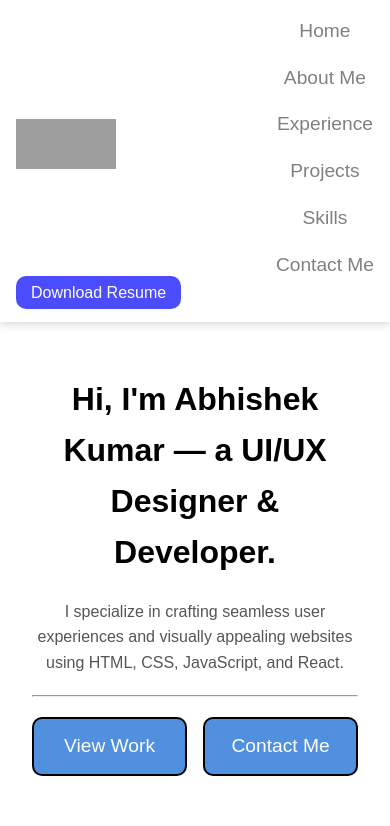
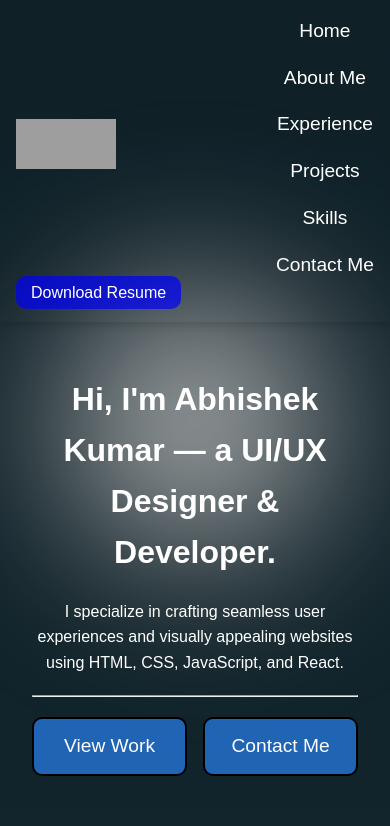
Before and after one commit to Abhishekkumar2004/Portfolio, a React (Vite) app: page / in a window 390 px wide. Shown: the top 826 px of the page. Built offline with nearby package versions, Linux system fonts and the light colour scheme; grey boxes are pictures that could not be loaded.

Commit message:
Initial commit

```diff
--- a/package.json
+++ b/package.json
@@ -12,7 +12,9 @@
   "dependencies": {
     "aos": "^3.0.0-beta.6",
     "react": "^19.1.1",
-    "react-dom": "^19.1.1"
+    "react-dom": "^19.1.1",
+    "three": "^0.180.0",
+    "vanta": "^0.5.24"
   },
   "devDependencies": {
     "@eslint/js": "^9.33.0",
--- a/src/App.jsx
+++ b/src/App.jsx
@@ -10,6 +10,7 @@ import Projects from "./components/Projects";
 import Skills from "./components/Skills";
 import Contact from "./components/Contact";
 import Footer from "./components/Footer";
+import Background from "./components/background/BackgroundGlow";
 
 function App() {
   useEffect(() => {
@@ -21,6 +22,7 @@ function App() {
 
   return (
     <div className="container">
+      <Background />
       <Header />
       <main id="home">
         <Hero />
--- a/src/components/Contact.jsx
+++ b/src/components/Contact.jsx
@@ -115,6 +115,7 @@ const Contact = () => {
               value={formData.name}
               onChange={handleChange}
               required
+              autoComplete="name"
             />
 
             <label htmlFor="email">E-Mail:</label>
@@ -125,6 +126,7 @@ const Contact = () => {
               value={formData.email}
               onChange={handleChange}
               required
+              autoComplete="email"
             />
 
             <label htmlFor="phone">Phone:</label>
@@ -135,6 +137,7 @@ const Contact = () => {
               value={formData.phone}
               onChange={handleChange}
               required
+              autoComplete="phone"
             />
 
             <label htmlFor="address">Address:</label>
@@ -145,6 +148,7 @@ const Contact = () => {
               value={formData.address}
               onChange={handleChange}
               required
+              autoComplete="address"
             />
 
             <label htmlFor="query">Query:</label>
@@ -154,6 +158,7 @@ const Contact = () => {
               value={formData.query}
               onChange={handleChange}
               required
+              autoComplete="query"
             ></textarea>
 
             <button
--- /dev/null
+++ b/src/components/background/BackgroundGlow.css
@@ -0,0 +1,15 @@
+.background-glow {
+    position: fixed;
+    top: 0;
+    left: 0;
+    width: 400px;
+    height: 400px;
+    border-radius: 50%;
+    background-image: radial-gradient(circle farthest-corner at 50% 50%,
+            #bbb 10%,
+            transparent 70%);
+    filter: blur(70px);
+    pointer-events: none;
+    z-index: -1;
+    transform: translate3d(50vw, 50vh, 0);
+}
--- /dev/null
+++ b/src/components/background/BackgroundGlow.jsx
@@ -0,0 +1,43 @@
+import React, { useEffect, useRef } from "react";
+import "../background/BackgroundGlow.css"; // import your CSS
+
+const BackgroundGlow = () => {
+  const glowRef = useRef(null);
+
+  useEffect(() => {
+    const glow = glowRef.current;
+    if (!glow) return;
+
+    let targetX = window.innerWidth / 2;
+    let targetY = window.innerHeight / 2;
+    let currentX = targetX;
+    let currentY = targetY;
+
+    const handleMouseMove = (e) => {
+      targetX = e.clientX;
+      targetY = e.clientY;
+    };
+
+    const animate = () => {
+      currentX += (targetX - currentX) * 0.1;
+      currentY += (targetY - currentY) * 0.1;
+
+      // Center the glow
+      glow.style.transform = `translate3d(${currentX - 200}px, ${
+        currentY - 200
+      }px, 0)`;
+      // 200 = half the width/height
+
+      requestAnimationFrame(animate);
+    };
+
+    document.addEventListener("mousemove", handleMouseMove);
+    animate();
+
+    return () => document.removeEventListener("mousemove", handleMouseMove);
+  }, []);
+
+  return <div className="background-glow" ref={glowRef}></div>;
+};
+
+export default BackgroundGlow;
--- a/src/index.css
+++ b/src/index.css
@@ -14,6 +14,8 @@ body {
     width: 100%;
     font-family: Arial, sans-serif;
     line-height: 1.6;
+    background: linear-gradient(#0f2027, #203a43, #2c5364);
+    color: white;
 }
 
 /*---------------NavBar---------------------*/
@@ -32,6 +34,7 @@ nav {
 .logo a img {
     height: 50px;
     width: 100px;
+    color: white;
 }
 
 .navItem ul {
@@ -49,7 +52,7 @@ nav {
 .navItem ul li a {
     text-decoration: none;
     font-size: 1.2rem;
-    color: gray;
+    color: white;
     transition: color 0.3s;
 }
 
@@ -101,7 +104,7 @@ main {
 .mainLeft p {
     font-size: 1.2rem;
     margin-top: 20px;
-    color: #555;
+    color: white;
 }
 
 hr {
@@ -152,8 +155,9 @@ hr {
 .mainRight img {
     max-width: 100%;
     height: 420px;
-    transition: all 0.5s ease;
     border-radius: 20px;
+    transition: all 1s ease-out;
+    box-shadow: 10px 10px 10px 0.5;
 }
 
 .mainRight img:hover {
@@ -208,7 +212,6 @@ hr {
 .experienceSection h2 {
     font-size: 2rem;
     font-weight: bold;
-    color: #333;
     margin-bottom: 30px;
 }
 
@@ -218,7 +221,7 @@ hr {
     gap: 2rem;
     margin-bottom: 30px;
     flex-wrap: wrap;
-    background: #f9f9f9;
+    background: linear-gradient(#232526, #414345);
     padding: 20px;
     border-radius: 15px;
     box-shadow: 0 3px 10px rgba(0, 0, 0, 0.1);
@@ -259,13 +262,13 @@ hr {
 
 .rightItem h3 {
     font-size: 1rem;
-    color: gray;
+    color: white;
     margin-bottom: 5px;
 }
 
 .rightItem p {
     font-size: 1rem;
-    color: #555;
+    color: white;
     margin-bottom: 5px;
 }
 
@@ -310,7 +313,7 @@ hr {
     flex: 1 1 300px;
     border-radius: 10px;
     padding: 1rem;
-    background: #f9f9f9;
+    background: linear-gradient(#000000, #434343);
     transition: transform 0.3s ease, box-shadow 0.3s ease;
 }
 
@@ -382,7 +385,7 @@ hr {
 .skillSection h2 {
     font-size: 2rem;
     font-weight: bold;
-    color: #333;
+    color: white;
     margin-bottom: 30px;
 }
 
@@ -395,7 +398,7 @@ hr {
 }
 
 .skillItem {
-    background: #f9f9f9;
+    background: linear-gradient(#141e30, #243b55);
     padding: 20px;
     border-radius: 15px;
     box-shadow: 0 3px 10px rgba(0, 0, 0, 0.1);
@@ -418,7 +421,7 @@ hr {
 
 .skillRight h2 {
     font-size: 1.2rem;
-    color: #555;
+    color: white;
     margin-top: 10px;
 }
 
@@ -448,8 +451,9 @@ hr {
 }
 
 .contactLeft img {
-    width: 100%;
-    height: 100%;
+    margin-top: 80px;
+    width: 80%;
+    height: 80%;
     object-fit: cover;
     border-radius: 20px;
 }
@@ -458,7 +462,7 @@ hr {
     text-align: center;
     font-size: 1.5rem;
     font-weight: bold;
-    color: gray;
+    color: black;
 }
 
 form {
@@ -468,7 +472,7 @@ form {
 label {
     font-size: 1rem;
     font-weight: bold;
-    color: gray;
+    color: white;
     display: block;
     margin-top: 5px;
 }
@@ -516,7 +520,7 @@ textarea {
 /*------------------Footer------------------------*/
 footer {
     padding: 2rem 5rem;
-    background: #f5f5f5;
+    background: linear-gradient(#536976, #292e49);
     margin-top: 50px;
 }
 
@@ -531,7 +535,7 @@ footer {
 .footLeft h3 {
     font-size: 2rem;
     font-weight: bold;
-    color: gray;
+    color: black;
 }
 
 .footRight button {
@@ -563,7 +567,7 @@ footer {
 
 .socialicons a {
     font-size: 1.8rem;
-    color: gray;
+    color: white;
     transition: color 0.3s ease, transform 0.3s ease;
 }
 
```
Also changed, not shown: 1 other file (tests, documents, lock files or other folders).
